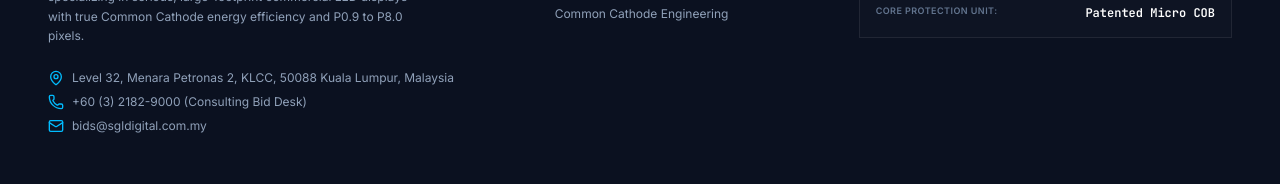
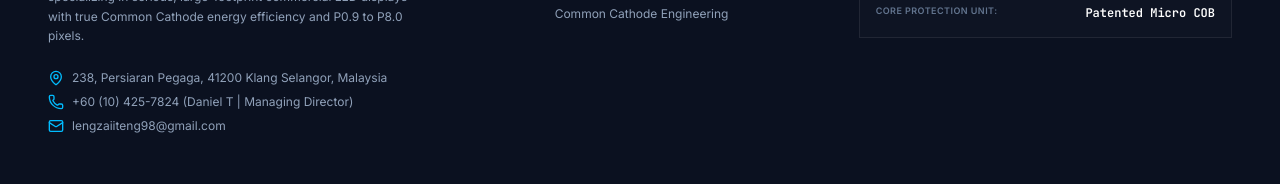
Before and after one commit to aisyahz/SGL-LED, a React (Vite) app: page / in a window 1280 px wide. Shown: the part 10192-10376 px from the top of the page. Built offline with nearby package versions, Linux system fonts and the light colour scheme.

Commit message:
refactor(footer): update contact information
Update office address, phone number, and email contact details in the footer component to reflect current business information.

```diff
--- a/src/components/Footer.tsx
+++ b/src/components/Footer.tsx
@@ -40,15 +40,15 @@ export default function Footer({ onNavigateToSection }: FooterProps) {
             <div className="space-y-2 text-xs">
               <div className="flex items-center gap-2">
                 <MapPin className="w-4 h-4 text-sky-400" />
-                <span>Level 32, Menara Petronas 2, KLCC, 50088 Kuala Lumpur, Malaysia</span>
+                <span>238, Persiaran Pegaga, 41200 Klang Selangor, Malaysia</span>
               </div>
               <div className="flex items-center gap-2">
                 <Phone className="w-4 h-4 text-sky-400" />
-                <span>+60 (3) 2182-9000 (Consulting Bid Desk)</span>
+                <span>+60 (10) 425-7824 (Daniel T | Managing Director)</span>
               </div>
               <div className="flex items-center gap-2">
                 <Mail className="w-4 h-4 text-sky-400" />
-                <span>bids@sgldigital.com.my</span>
+                <span>lengzaiiteng98@gmail.com</span>
               </div>
             </div>
           </div>
```
